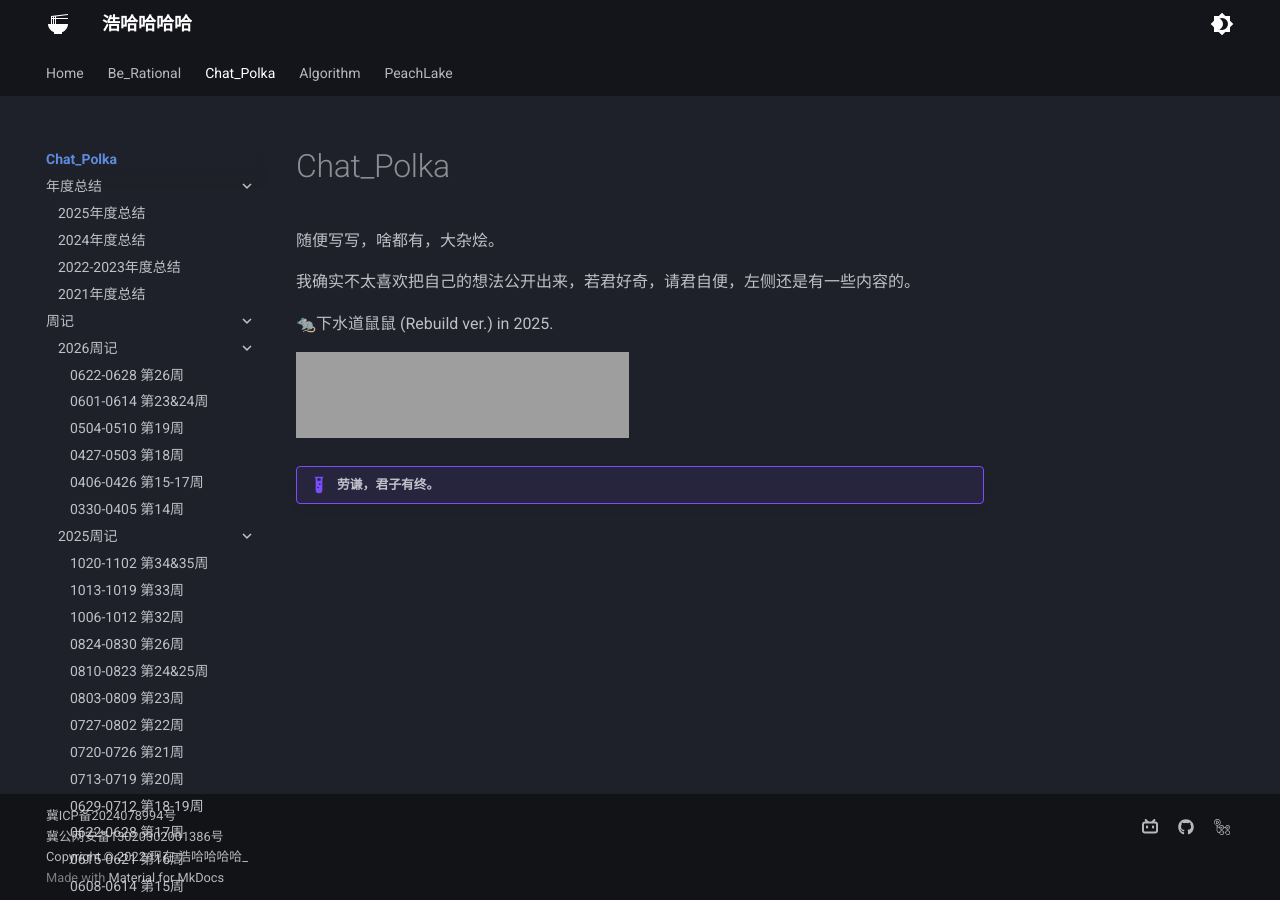
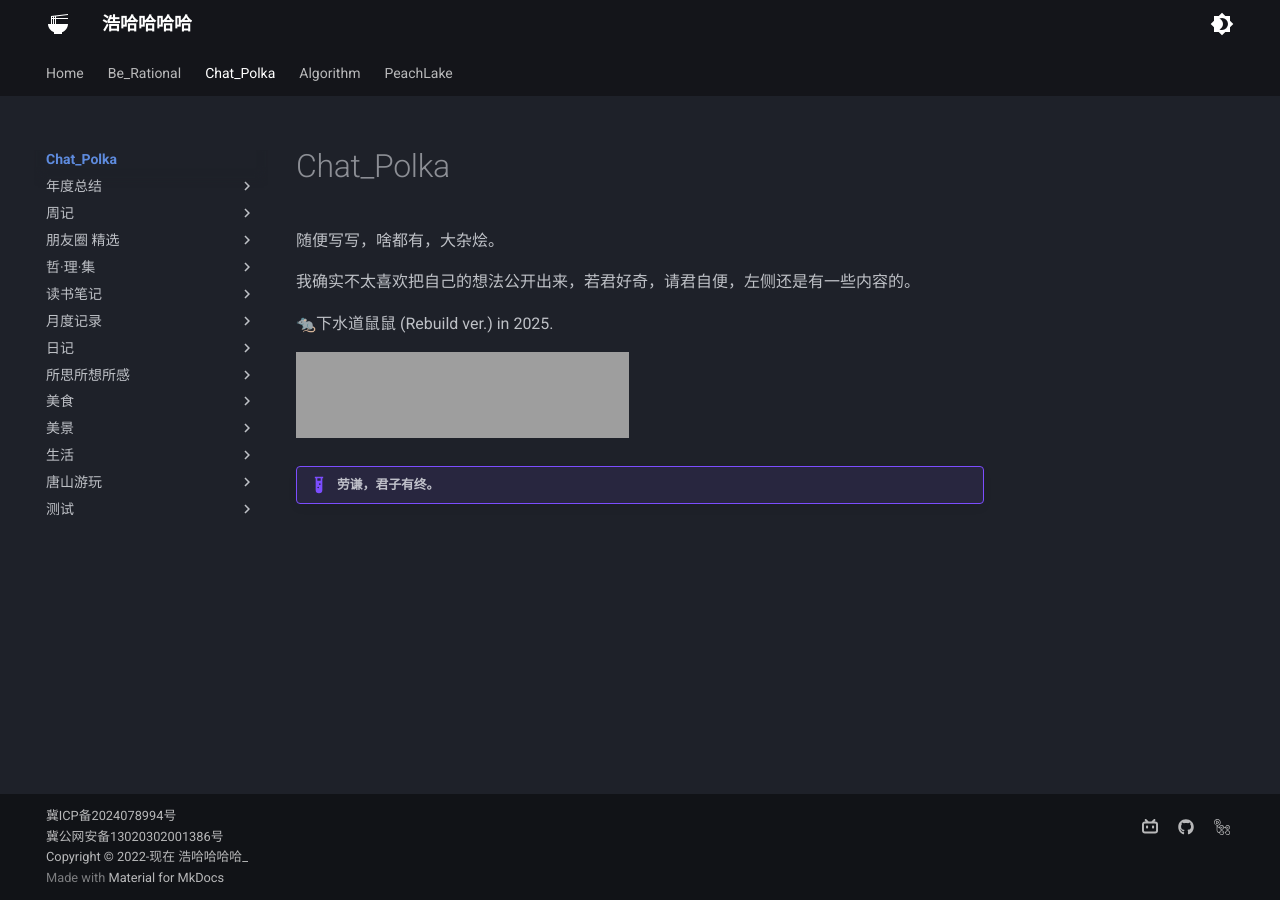
Before and after one commit to Haohahahaha/chat, an MkDocs documentation site: the page built from docs/index.md, in a window 1280 px wide. Built offline with MkDocs 1.6.1 and Material for MkDocs 9.7.7, drawn with Linux system fonts in a browser that asks for light colours; nearby versions of some CDN libraries; library files that are not in the unit come from our copies; comment, search, counter and statistics services are not loaded; grey boxes are pictures that could not be loaded.

Commit message:
2026-07-01_11:58:49 update

```diff
--- a/mkdocs.yml
+++ b/mkdocs.yml
@@ -23,8 +23,8 @@ theme:
     - navigation.tabs
     - navigation.top
     - navigation.indexes
-    - navigation.expand
-    # - navigation.prune # 折叠
+    # - navigation.expand
+    - navigation.prune # 折叠
     - search.suggest
     - search.highlight
     # Instant Loading
@@ -114,6 +114,8 @@ nav:
         - 第50周: 1-Weekly/2021-2022/50th_week_by_Zhang-Hanzhe.md
         - 第51-52周: 1-Weekly/2021-2022/51-52th_week_by_Zhang-Hanzhe.md
         - 第53-57周: 1-Weekly/2021-2022/53-57th_week_by_Zhang-Hanzhe.md
+    - 朋友圈 精选:
+      - 20210522: 7-Life/Moments_Selected/posts/20210522.md
     - 哲·理·集:
       - 8-Philoreason/index.md
       - 随笔 夕阳无限好 黄昏也亦然: 8-Philoreason/001.md
```
